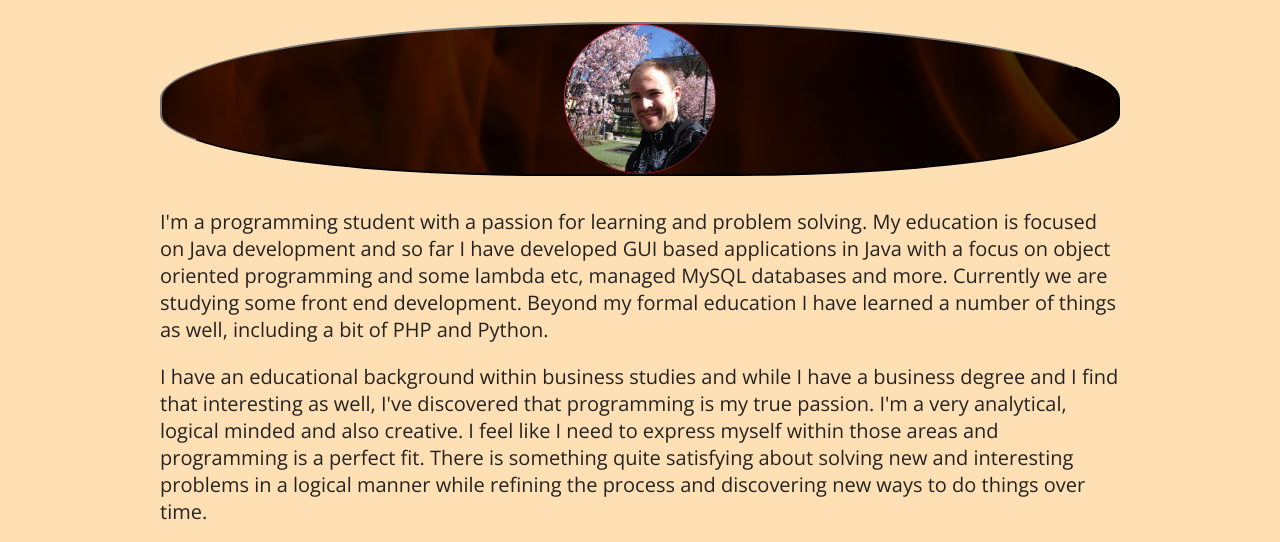
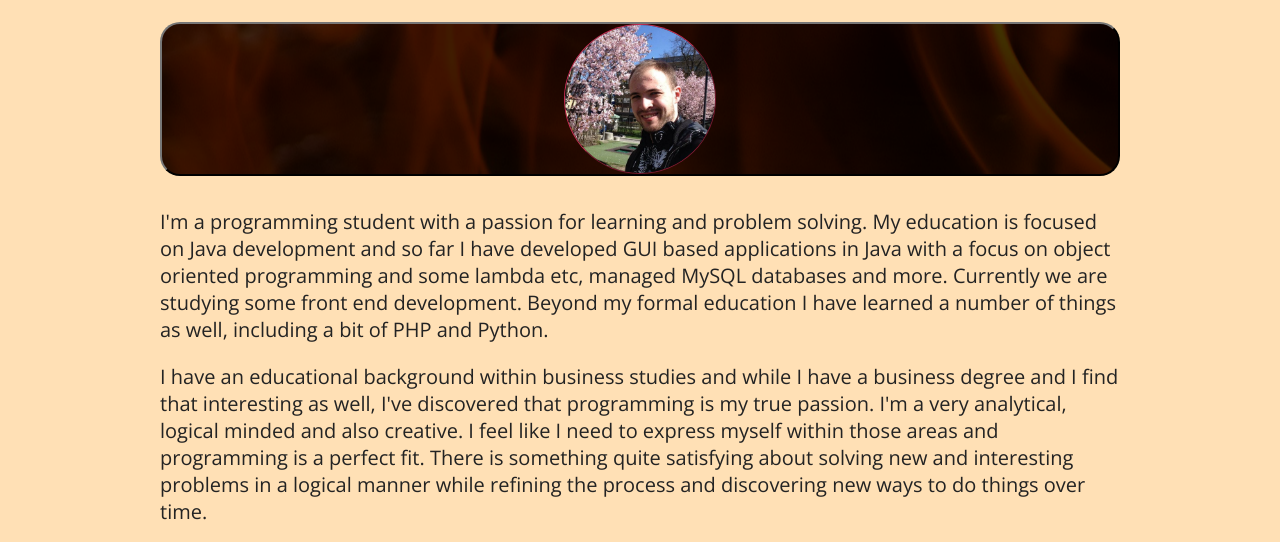
Before and after one commit to daniel-hughes-nackademin/portfolio-website, a plain HTML site: page index.html in a window 1280 px wide. Shown: the part 186-728 px from the top of the page. Drawn offline with nearby package versions, Linux system fonts and the light colour scheme.

Commit message:
updated border radius for profile image box

```diff
--- a/style.scss
+++ b/style.scss
@@ -110,10 +110,7 @@ p {
   background-color: #000;
   background-image: url("images/fire-banner-transparent.png");
 
-  border-top-left-radius: 50%;
-  border-top-right-radius: 50%;
-  border-bottom-left-radius: 40%;
-  border-bottom-right-radius: 40%;
+  border-radius: 20px;
   margin-bottom: 2em;
 }
 
```
Also changed, not shown: style.css, 1 other file.
